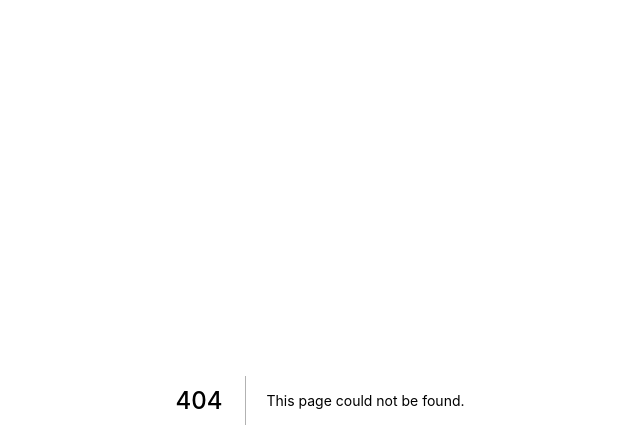
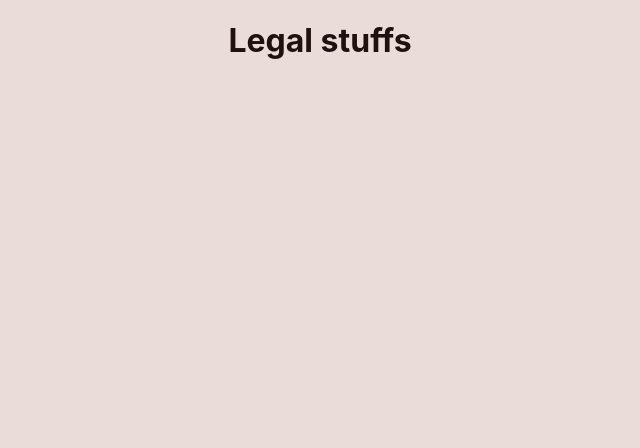
Before and after one commit to BrewtimeStudios/BrewtimeWeb, a Next.js app: page /legal in a window 1280 px wide. Before the commit this address had no page. Shown: the top 448 px of the page, without its empty margins (320-960 px from the left). Built offline with nearby package versions, Linux system fonts and the light colour scheme.

Commit message:
boilerplate added.

```diff
--- a/pages/index.tsx
+++ b/pages/index.tsx
@@ -35,9 +35,9 @@ const HeroTextContainer = styled.div`
   min-width: 300px;
 `;
 const HeroTitle = styled.h1`
+  font-size: 4rem;
+  line-height: 1.15;
   margin: 0 0 24px 0;
-  line-height: 1.15;
-  font-size: 4rem;
 `;
 const LottieContainer = styled.div`
   flex: 1;
--- /dev/null
+++ b/pages/legal/index.tsx
@@ -0,0 +1,31 @@
+import Head from "next/head";
+import styled from "styled-components";
+
+const Container = styled.div`
+  display: flex;
+  flex-direction: column;
+  padding: 0 0.5rem;
+`;
+const Content = styled.main`
+  align-self: center;
+  max-width: 960px;
+`;
+
+export default function Legal() {
+  return (
+    <Container>
+      <Head>
+        <title>Brewtime.app | Legal | How do you brew your coffee?</title>
+        <meta
+          name="description"
+          content="Brewtime helps you be more mindful of how you brew your coffee. Available on both iOS and Android, on the Apple App store and Google Play Store"
+        />
+        <link rel="icon" href="/favicon.ico" />
+      </Head>
+
+      <Content>
+        <h1>Legal stuffs</h1>
+      </Content>
+    </Container>
+  );
+}
--- a/styles/globals.css
+++ b/styles/globals.css
@@ -3,8 +3,15 @@ body {
   background-color: #eadcd8;
   padding: 0;
   margin: 0;
-  font-family: -apple-system, BlinkMacSystemFont, Segoe UI, Roboto, Oxygen,
+  font-family: -apple-system, Roboto, BlinkMacSystemFont, Segoe UI, Oxygen,
     Ubuntu, Cantarell, Fira Sans, Droid Sans, Helvetica Neue, sans-serif;
+}
+
+h1,
+h2,
+h3,
+p {
+  color: #1f110c;
 }
 
 a {
```
